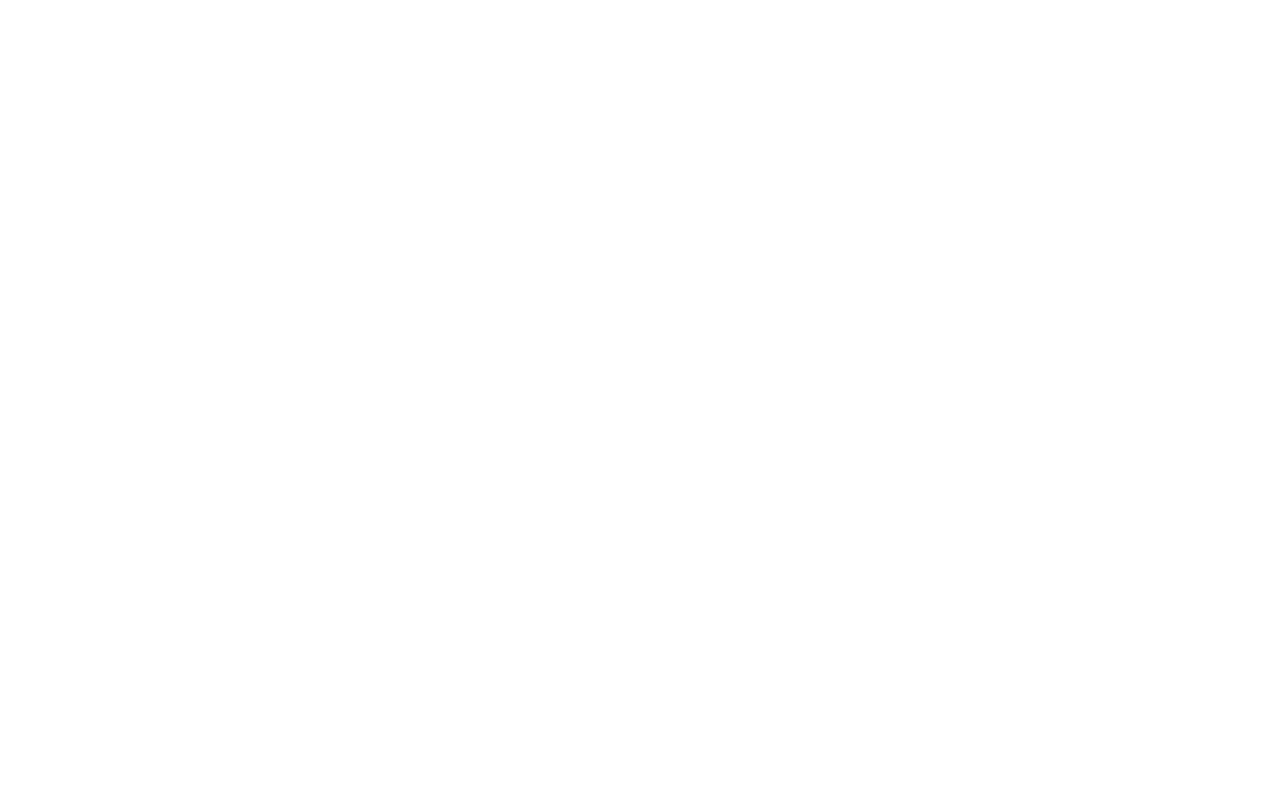
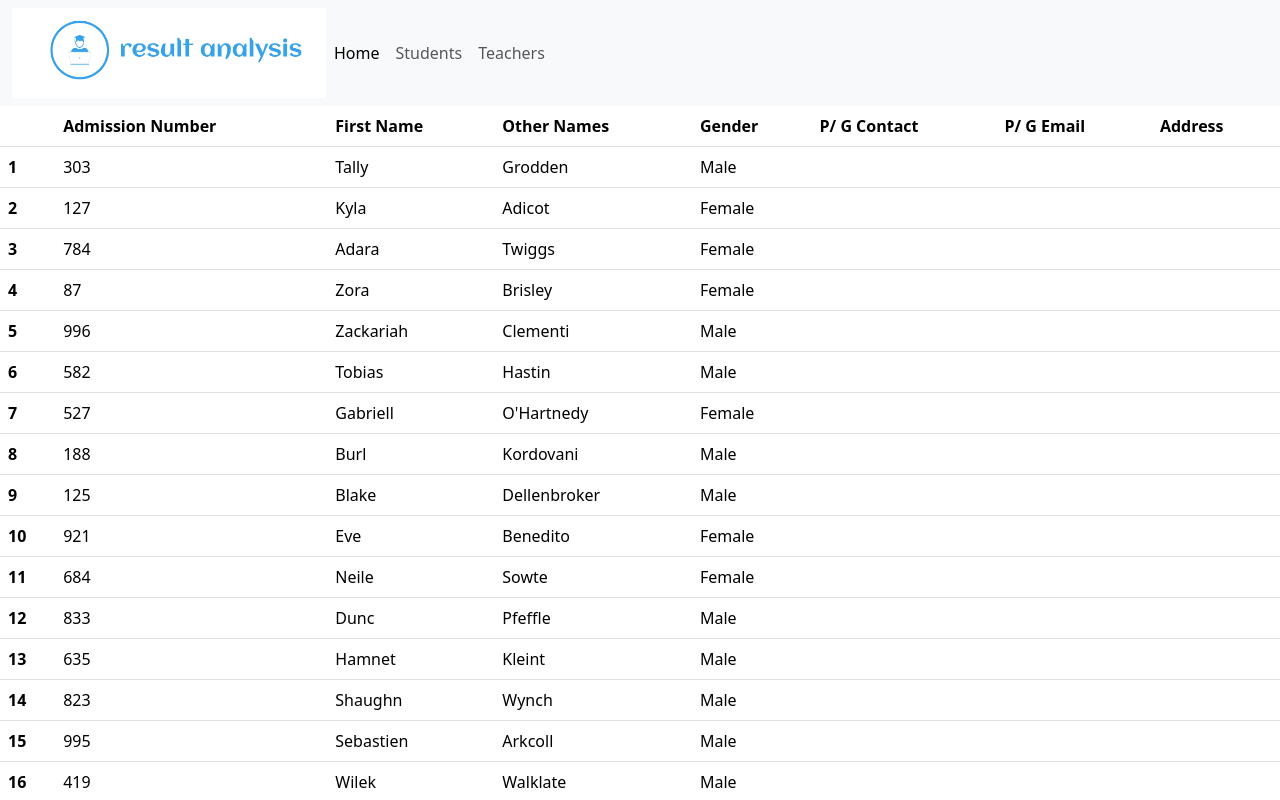
Before and after one commit to fraciah/result-analysis, a React (Vite) app: page /students in a window 1280 px wide. Before the commit this address had no page. Shown: the top 800 px of the page. Built offline with nearby package versions, Linux system fonts and the light colour scheme.

Commit message:
Add logo to Navbar and create Students page

```diff
--- a/src/layouts/Navbar.jsx
+++ b/src/layouts/Navbar.jsx
@@ -1,10 +1,34 @@
+import { Link } from "react-router-dom";
+import logo from "../assets/logo.png";
 
 const Navbar = () => {
   return (
-    <div>
-      <p>NavBar</p>
-    </div>
+    <nav className="navbar navbar-expand-lg bg-body-tertiary">
+      <div className="container-fluid">
+        <img src={logo} className="img-fluid w-25" alt="logo"/>
+        {/* <a className="navbar-brand" href="#">Result Analysis</a> */}
+        <button className="navbar-toggler" type="button" data-bs-toggle="collapse" data-bs-target="#navbarSupportedContent" aria-controls="navbarSupportedContent" aria-expanded="false" aria-label="Toggle navigation">
+          <span className="navbar-toggler-icon"></span>
+        </button>
+        <div className="collapse navbar-collapse" id="navbarSupportedContent">
+          <ul className="navbar-nav me-auto mb-2 mb-lg-0">
+            <li className="nav-item">
+              <Link to="/" className="nav-link active">Home</Link>
+              {/* <a className="nav-link active" aria-current="page" href="#">Home</a> */}
+            </li>
+            <li className="nav-item">
+              <Link to="/students" className="nav-link">Students</Link>
+              {/* <a className="nav-link" href="#">Students</a> */}
+            </li>
+            <li className="nav-item">
+              <Link to="/teachers" className="nav-link">Teachers</Link>
+              {/* <a className="nav-link" href="#">Teachers</a> */}
+            </li>
+          </ul>
+        </div>
+      </div>
+    </nav>
   )
 }
 
-export default Navbar
+export default Navbar;
--- /dev/null
+++ b/src/page/Students.jsx
@@ -0,0 +1,46 @@
+import { useNavigate } from "react-router-dom";
+import { students } from "../utils/Data/Students";
+
+const Students = () => {
+  const navigate = useNavigate();
+
+  const handleRowClick = (studentId) => {
+    navigate(`/student/${studentId}`);
+  };
+
+  return (
+    <div>
+      <table className="table">
+        <thead>
+          <tr>
+            <th scope="col"></th>
+            <th scope="col">Admission Number</th>
+            <th scope="col">First Name</th>
+            <th scope="col">Other Names</th>
+            <th scope="col">Gender</th>
+            <th scope="col">P/ G Contact</th>
+            <th scope="col">P/ G Email</th>
+            <th scope="col">Address</th>
+          </tr>
+        </thead>
+        <tbody>
+          {students?.students?.map((student, index) => {
+            return (
+              <tr key={student.id} onClick={() =>handleRowClick(student.id)}>
+                <th>{index + 1}</th>
+                <td>{student.admnNo}</td>
+                <td>{student.fName}</td>
+                <td>{student.oNames}</td>
+                <td>{student.gender}</td>
+                <td>{student.p_contact}</td>
+                <td>{student.p_email}</td>
+                <td>{student.address}</td>
+              </tr>
+            )})}
+        </tbody>
+      </table>
+    </div>
+  )
+}
+
+export default Students
```
Also changed, not shown: src/utils/routes.jsx (+10 -0 lines), src/assets/logo.png (added).
